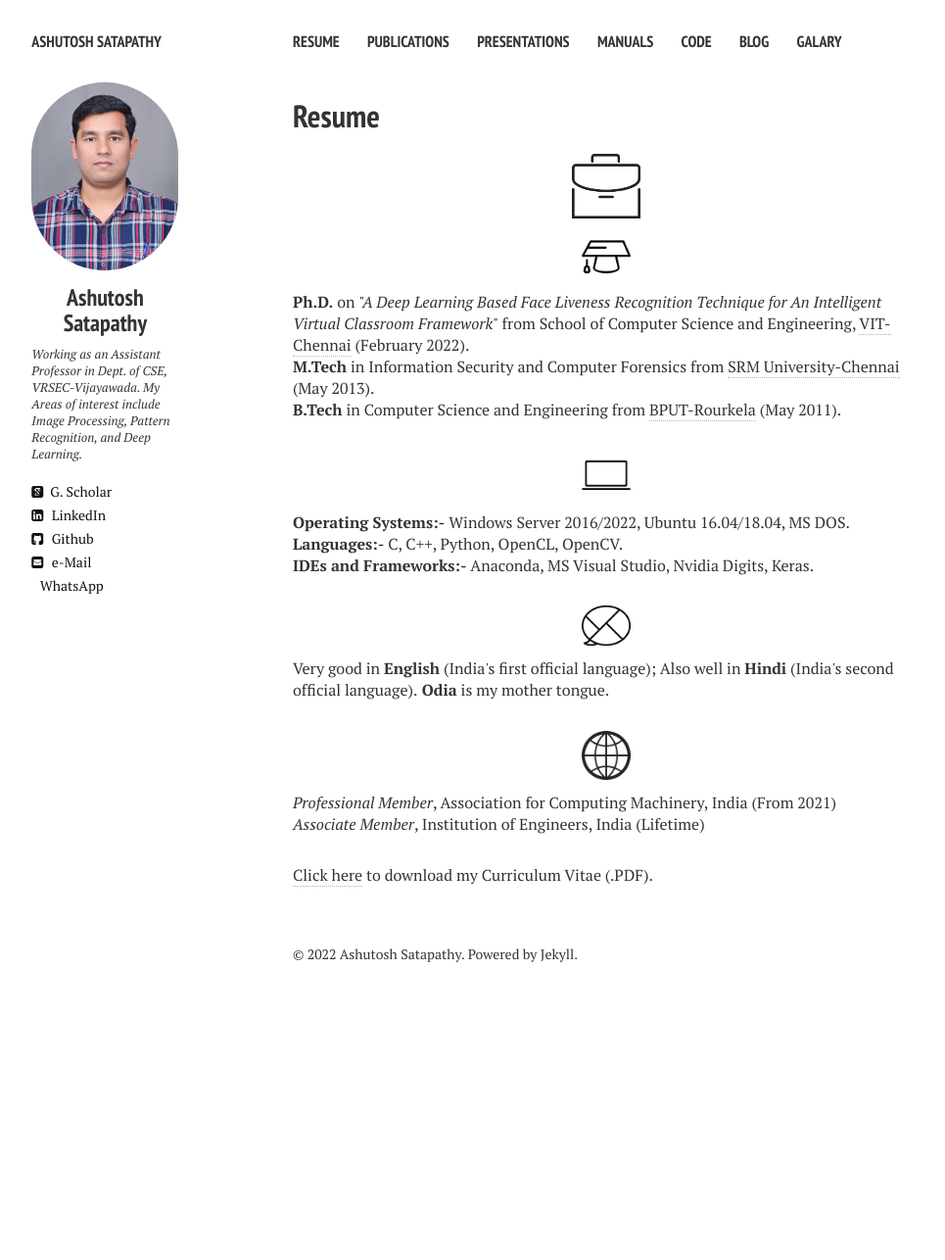
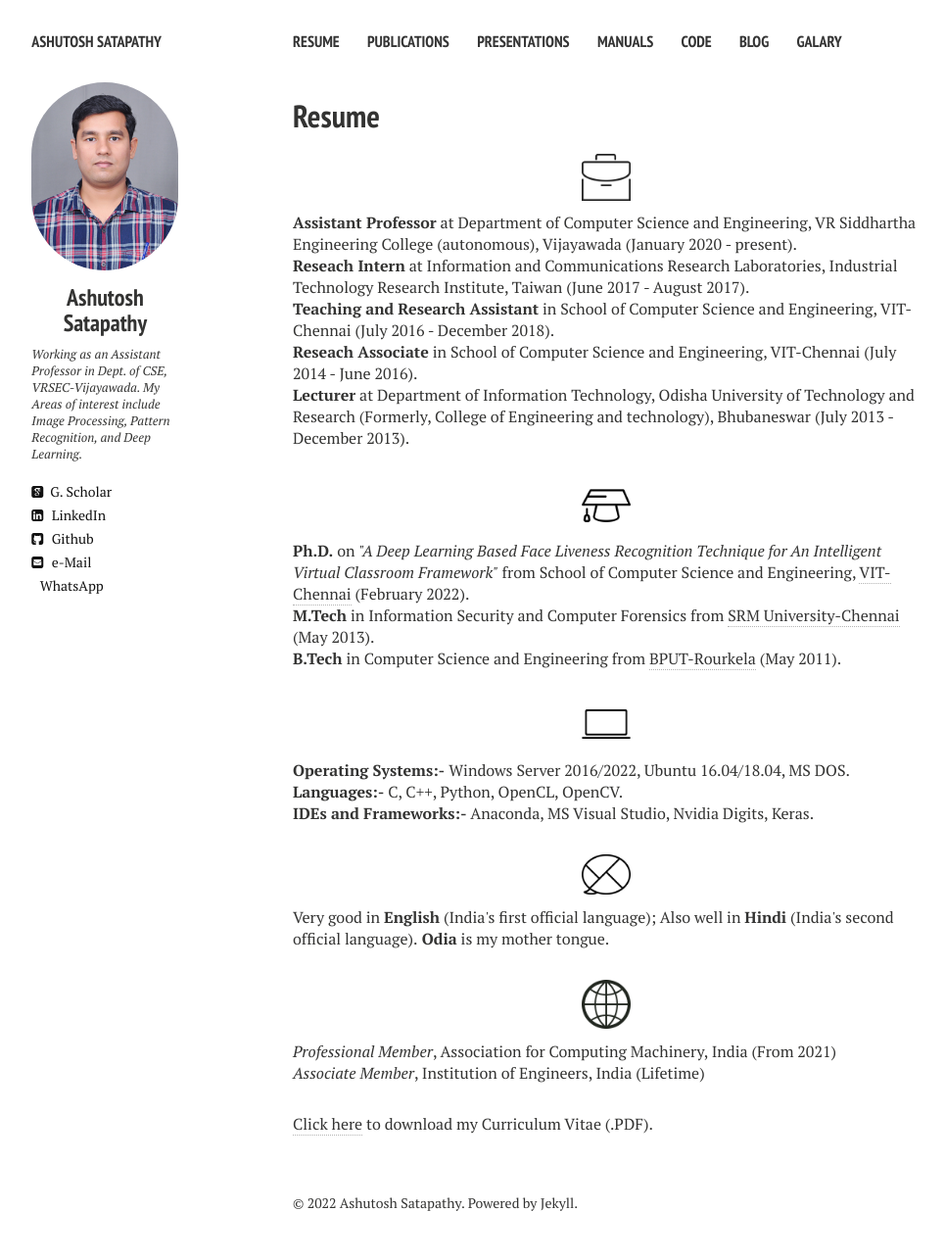
Before and after one commit to ashutoshsatapathy1990/ashutoshsatapathy1990.github.io, a Jekyll site: the page built from cv.md, in a window 1280 px wide. Shown: the whole page at 98% size, without its empty margins (21-986 px from the left). Built offline with Jekyll 4.4.1, drawn with Linux system fonts in a browser that asks for light colours; nearby versions of some CDN libraries; before the commit the page ends 1032 px from its top, so only the background shows below that.

Commit message:
Update cv.html

```diff
--- a/_layouts/cv.html
+++ b/_layouts/cv.html
@@ -44,7 +44,12 @@
   <article>
     <h1>{{ page.title }}</h1>
     <div class="article-wrap">
-    <p align="center" class=bottom-small><img src="{{ site.url }}/images/CV/business.png" alt="Work Experience" width="70" height="70"></p>
+    <p align="center" class=bottom-small><img src="{{ site.url }}/images/CV/business.png" alt="Work Experience" width="50" height="50"></p>
+    <p align="left"><strong>Assistant Professor</strong> at Department of Computer Science and Engineering, VR Siddhartha Engineering College (autonomous), Vijayawada (January 2020 - present).</p>
+    <p align="left"><strong>Reseach Intern</strong> at Information and Communications Research Laboratories, Industrial Technology Research Institute, Taiwan (June 2017 - August 2017).</p>
+    <p align="left"><strong>Teaching and Research Assistant</strong> in School of Computer Science and Engineering, VIT-Chennai (July 2016 - December 2018).</p>
+    <p align="left"><strong>Reseach Associate</strong> in School of Computer Science and Engineering, VIT-Chennai (July 2014 - June 2016).</p>
+    <p align="left" class="bottom-three"><strong>Lecturer</strong> at Department of Information Technology, Odisha University of Technology and Research (Formerly, College of Engineering and technology), Bhubaneswar (July 2013 -  December 2013).</p>
 
     <p align="center" class=bottom-small><img src="{{ site.url }}/images/CV/study2.png" alt="Education" width="50" height="50"></p>
     <p align="left"><strong>Ph.D.</strong> on <i>"A Deep Learning Based Face Liveness Recognition Technique for An Intelligent Virtual Classroom Framework"</i> from School of Computer Science and Engineering, <a href="http://chennai.vit.ac.in/" target="_blank">VIT-Chennai</a> (February 2022).</p>
```
